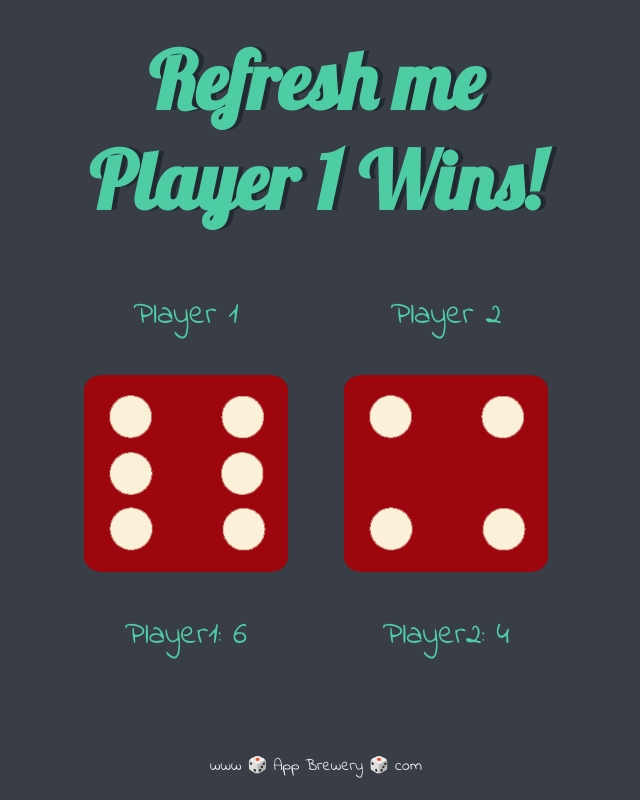
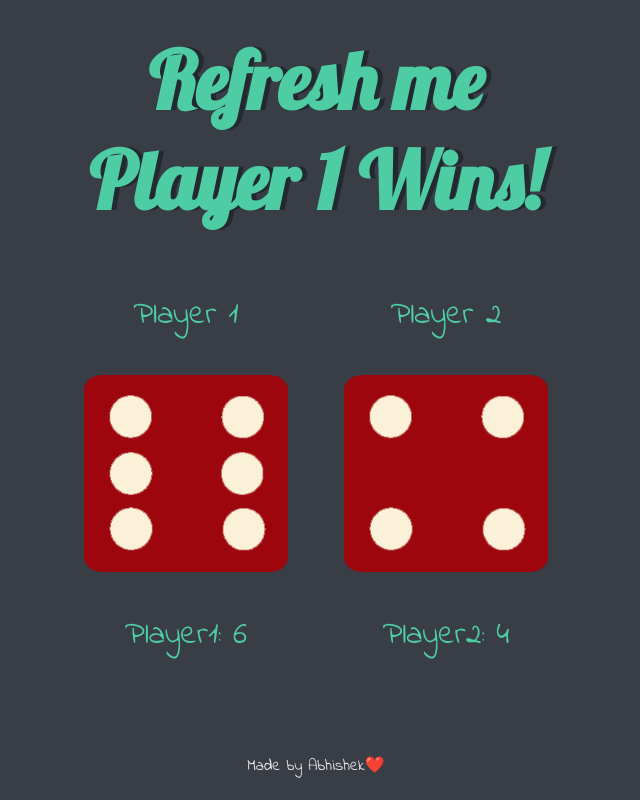
Before and after one commit to abhi7187/dicee, a plain HTML site: page dice/dicee.html in a window 1280 px wide. Shown: the whole page, without its empty margins (324-964 px from the left). Drawn offline with Linux system fonts and the light colour scheme.

Commit message:
Update dicee.html

```diff
--- a/dice/dicee.html
+++ b/dice/dicee.html
@@ -27,6 +27,6 @@
 
     </div>
     <script src="index.js"></script>
-    <footer>www 🎲 App Brewery 🎲 com</footer>
+    <footer>Made by Abhishek❤️</footer>
   </body>
 </html>
```
